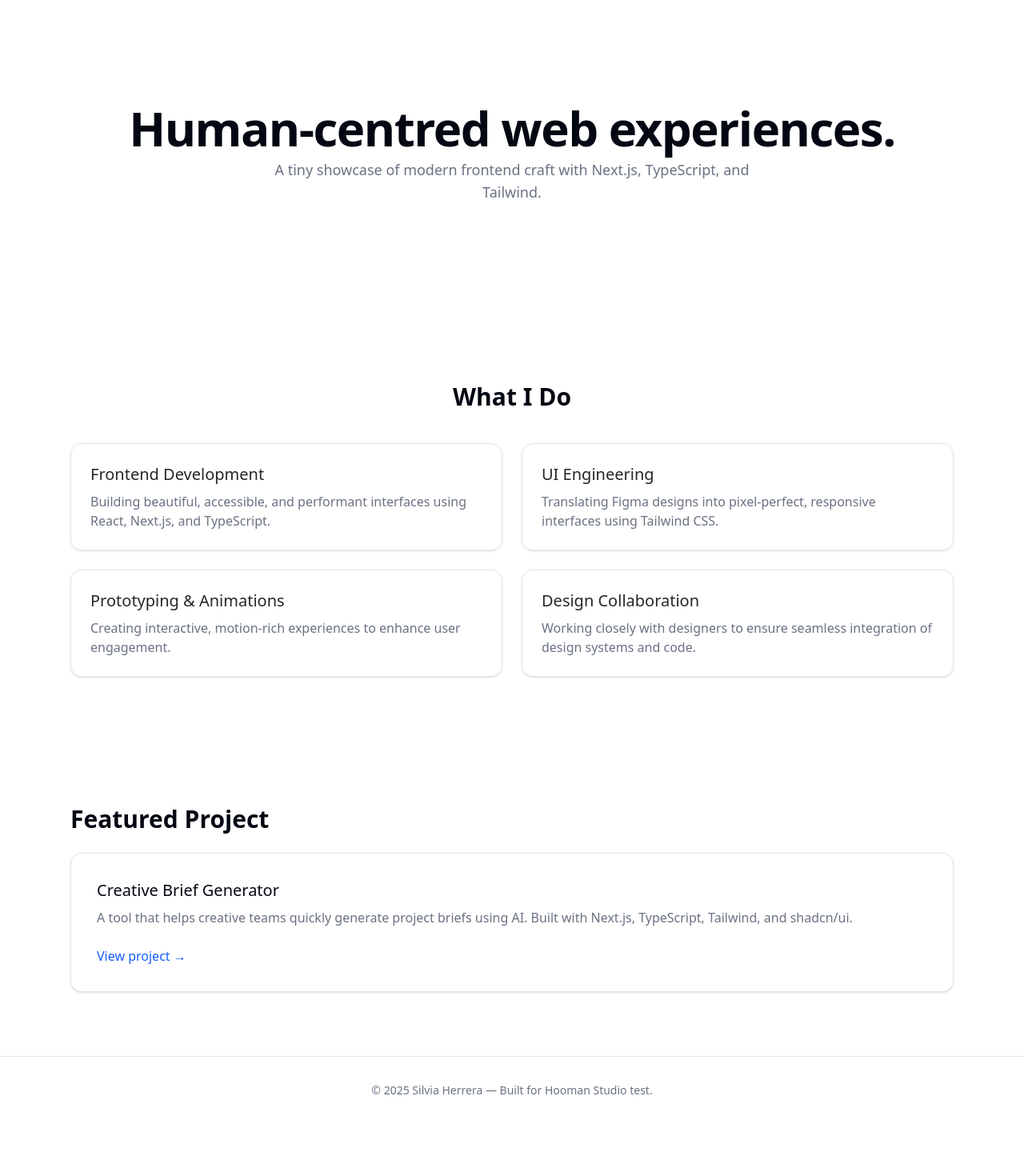
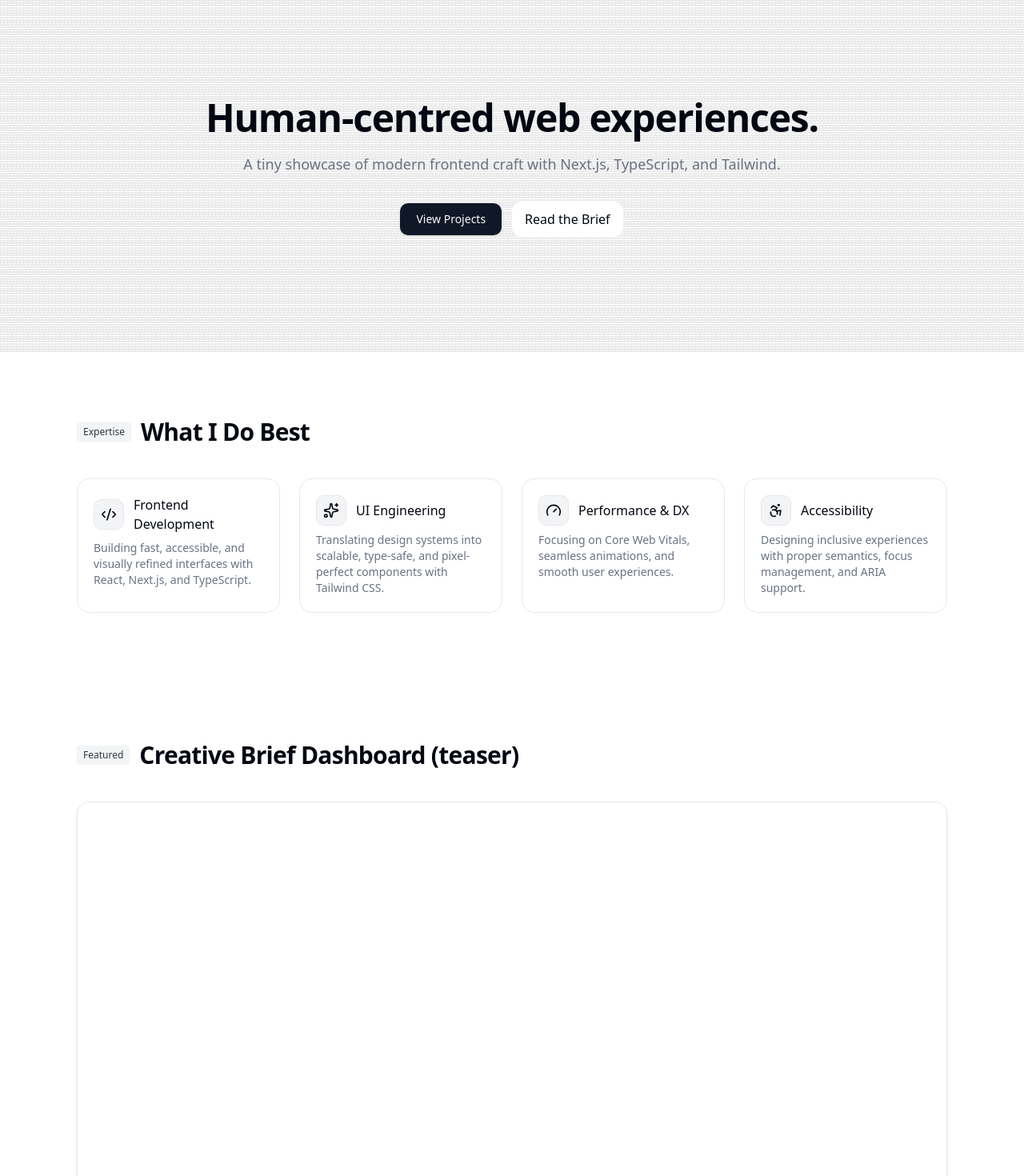
Before and after one commit to seha3/hooman-mvp, a Next.js app: page / in a window 1280 px wide. Shown: the part 78-1548 px from the top of the page at 80% size. Before the commit the page ends 1483 px from the top, so only its background shows below. Built offline with nearby package versions, Linux system fonts and the light colour scheme.

Commit message:
style: Fix some background styles and details

```diff
--- a/src/app/globals.css
+++ b/src/app/globals.css
@@ -62,7 +62,7 @@
   --destructive: oklch(0.577 0.245 27.325);
   --border: oklch(0.928 0.006 264.531);
   --input: oklch(0.928 0.006 264.531);
-  --ring: oklch(0.707 0.022 261.325);
+  --ring: oklch(0.65 0.03 260);
   --chart-1: oklch(0.646 0.222 41.116);
   --chart-2: oklch(0.6 0.118 184.704);
   --chart-3: oklch(0.398 0.07 227.392);
@@ -76,6 +76,13 @@
   --sidebar-accent-foreground: oklch(0.21 0.034 264.665);
   --sidebar-border: oklch(0.928 0.006 264.531);
   --sidebar-ring: oklch(0.707 0.022 261.325);
+  --hero-gradient:
+    radial-gradient(1200px 400px at 100% -10%, oklch(var(--muted)) 0%, transparent 60%),
+    radial-gradient(800px 280px at -10% 10%,  oklch(var(--accent)/.55) 0%, transparent 65%),
+    radial-gradient(1px 1px at 25% 25%,       oklch(var(--border)/.70) 1px, transparent 0);
+  --hero-repeat: no-repeat, no-repeat, repeat;
+  --hero-size: auto, auto, 28px 28px;
+  --hero-position: center, center, 0 0;
 }
 
 .dark {
@@ -110,7 +117,62 @@
   --sidebar-accent-foreground: oklch(0.985 0.002 247.839);
   --sidebar-border: oklch(1 0 0 / 10%);
   --sidebar-ring: oklch(0.551 0.027 264.364);
+  --hero-gradient:
+    radial-gradient(1000px 380px at 80% -20%, oklch(var(--primary)/.35) 0%, transparent 70%),
+    radial-gradient(800px 260px at 0% 120%,   oklch(var(--ring)/.25)    0%, transparent 75%),
+    radial-gradient(1px 1px at 25% 25%,       oklch(var(--border)/.55)  1px, transparent 0);
+  --hero-repeat: no-repeat, no-repeat, repeat;
+  --hero-size: auto, auto, 28px 28px;
+  --hero-position: center, center, 0 0;
 }
+
+/* light background (only light mode) */
+.light-surface {
+  background:
+    radial-gradient(1200px 400px at 100% -10%, oklch(var(--muted)) 0%, transparent 60%) /* mancha suave */,
+    linear-gradient(transparent 0 0),
+    radial-gradient(1px 1px at 25% 25%, oklch(var(--border)) 1px, transparent 0) 0 0/28px 28px; /* grid finito */
+}
+
+/* Overlay */
+.grain {
+  position: relative;
+  isolation: isolate;
+}
+.grain::after {
+  content: "";
+  position: absolute;
+  inset: 0;
+  pointer-events: none;
+  opacity: .08;
+  mix-blend-mode: multiply;
+  background:
+    radial-gradient(1px 1px at 10% 20%, #000 1px, transparent 1px),
+    radial-gradient(1px 1px at 30% 80%, #000 1px, transparent 1px),
+    radial-gradient(1px 1px at 70% 40%, #000 1px, transparent 1px),
+    radial-gradient(1px 1px at 90% 60%, #000 1px, transparent 1px);
+  background-size: 3px 3px, 4px 4px, 3px 3px, 5px 5px;
+  filter: contrast(120%) brightness(110%);
+  z-index: -1;
+}
+
+/* button shine (hover) */
+@keyframes shine {
+  0%   { transform: translateX(-150%); }
+  100% { transform: translateX(150%);  }
+}
+.btn-shine {
+  position: relative;
+  overflow: hidden;
+}
+.btn-shine::before {
+  content: "";
+  position: absolute; inset: 0;
+  background: linear-gradient(115deg, transparent 0%, rgba(255,255,255,.25) 45%, transparent 55%);
+  transform: translateX(-150%);
+}
+.btn-shine:hover::before { animation: shine .7s cubic-bezier(.4,0,.2,1); }
+
 
 @layer base {
   * {
--- a/src/app/page.tsx
+++ b/src/app/page.tsx
@@ -10,6 +10,7 @@ export default function HomePage() {
       <SiteHeader />
       <main>
         <Hero />
+        <div className="h-px bg-linear-to-r from-transparent via-[oklch(var(--border))] to-transparent" />
         <Services />
         <FeaturedProject />
         <SiteFooter />
--- a/src/app/projects/page.tsx
+++ b/src/app/projects/page.tsx
@@ -64,6 +64,9 @@ export default function ProjectsPage() {
               ? Array.from({ length: 6 }).map((_, i) => <ProjectCardSkeleton key={i} />)
               : filtered.map((p) => <ProjectCard key={p.id} p={p} />)}
           </div>
+          {filtered.length === 0 && (
+            <p className="text-sm text-muted-foreground mt-6">No projects match your filter.</p>
+          )}
         </div>
       </main>
     </>
--- a/src/components/FeaturedProject.tsx
+++ b/src/components/FeaturedProject.tsx
@@ -1,24 +1,38 @@
 export default function FeaturedProject() {
   return (
-    <section id="featured" className="py-20 bg-background">
-      <div className="max-w-6xl mx-auto px-6 text-center md:text-left">
-        <h2 className="text-3xl font-semibold text-foreground mb-6">
-          Featured Project
-        </h2>
-        <div className="bg-card border border-neutral-200 rounded-xl p-8 shadow-sm">
-          <h3 className="text-xl font-medium mb-2">Creative Brief Generator</h3>
-          <p className="text-muted-foreground mb-4">
-            A tool that helps creative teams quickly generate project briefs using AI.
-            Built with Next.js, TypeScript, Tailwind, and shadcn/ui.
-          </p>
-          <a
-            href="#"
-            className="inline-block mt-2 text-blue-600 hover:underline"
-          >
-            View project →
-          </a>
+    <section className="py-20 bg-background">
+        <div className="max-w-6xl mx-auto px-4 md:px-8">
+            <div className="mb-10 flex items-center gap-3">
+            <span className="px-2 py-1 rounded bg-muted text-foreground/80 text-xs">Featured</span>
+            <h2 className="text-2xl md:text-3xl font-semibold tracking-tight text-foreground">
+                Creative Brief Dashboard (teaser)
+            </h2>
+            </div>
+
+            <div className="overflow-hidden rounded-2xl border border-border bg-card shadow-sm">
+            <div
+                className="relative aspect-video border-b border-border bg-background"
+                aria-hidden
+            >
+                <div className="absolute inset-0 rounded-xl pointer-events-none
+                                bg-[radial-gradient(1200px_200px_at_80%_-50%,_oklch(var(--primary)/.12),_transparent_70%)]" />
+            </div>
+
+            <div className="p-5 flex items-center justify-between gap-4 flex-wrap">
+                <h3 className="text-lg text-foreground">A compact interface to manage briefs and handoffs.</h3>
+                <div className="flex gap-2 text-xs">
+                <span className="px-2 py-1 rounded bg-muted text-foreground/80">React</span>
+                <span className="px-2 py-1 rounded bg-muted text-foreground/80">TypeScript</span>
+                <span className="px-2 py-1 rounded bg-muted text-foreground/80">Next.js</span>
+                <span className="px-2 py-1 rounded bg-muted text-foreground/80">Tailwind</span>
+                </div>
+                <a href="/projects" className="px-3 py-2 rounded-md bg-primary text-primary-foreground btn-shine">
+                Explore Project
+                </a>
+            </div>
+            </div>
         </div>
-      </div>
     </section>
+
   );
 }
--- a/src/components/Hero.tsx
+++ b/src/components/Hero.tsx
@@ -1,14 +1,44 @@
 export default function Hero() {
   return (
-    <section className="py-24 md:py-36 text-center
-        bg-linear-to-b from-[oklch(var(--muted))] to-[oklch(var(--card))]
-        dark:from-[oklch(var(--sidebar))] dark:to-[oklch(var(--background))]">
-        <h1 className="text-4xl md:text-6xl font-semibold tracking-tight leading-tight text-foreground">
-            Human-centred web experiences.
+    <section
+      className="relative isolate py-24 md:py-36 text-center grain bg-background transition-colors duration-700"
+      style={{
+        backgroundImage: "var(--hero-gradient)",
+        backgroundRepeat: "var(--hero-repeat)",
+        backgroundSize: "var(--hero-size)",
+        backgroundPosition: "var(--hero-position)",
+      }}
+    >
+      <div className="max-w-5xl mx-auto px-6">
+        <h1 className="text-5xl font-bold tracking-tight text-foreground dark:drop-shadow-[0_0_15px_rgba(255,255,255,0.05)]">
+          Human-centred web experiences.
         </h1>
-        <p className="text-lg text-muted-foreground max-w-prose mx-auto">
-            A tiny showcase of modern frontend craft with Next.js, TypeScript, and Tailwind.
+        <p className="mt-5 text-lg text-muted-foreground max-w-2xl mx-auto">
+          A tiny showcase of modern frontend craft with Next.js, TypeScript, and Tailwind.
         </p>
+
+        <div className="mt-8 flex items-center justify-center gap-3">
+          <a
+            href="/projects"
+            className="inline-flex items-center justify-center rounded-lg px-5 py-2.5 text-sm font-medium
+                       bg-primary text-primary-foreground shadow-sm hover:brightness-110
+                       focus-visible:outline-none focus-visible:ring-2 focus-visible:ring-ring/60 transition"
+          >
+            View Projects
+          </a>
+
+          <a
+            href="/brief"
+            className="inline-flex items-center justify-center px-px py-px rounded-lg
+                       bg-linear-to-r from-[oklch(var(--primary))] via-[oklch(var(--ring))] to-[oklch(var(--primary))]
+                       hover:brightness-110 transition"
+          >
+            <span className="px-4 py-2.5 rounded-[calc(var(--radius)+2px)] bg-background text-foreground">
+              Read the Brief
+            </span>
+          </a>
+        </div>
+      </div>
     </section>
   );
 }
--- a/src/components/ProjectCard.tsx
+++ b/src/components/ProjectCard.tsx
@@ -8,7 +8,11 @@ export default function ProjectCard({ p }: { p: Project }) {
     "bg-muted text-neutral-700";
 
   return (
-    <article className="p-5 border border-neutral-200 rounded-xl bg-background shadow-sm hover:shadow-md transition">
+    <article
+        tabIndex={0}
+        className="p-5 border border-neutral-200 rounded-xl bg-background shadow-sm hover:shadow-md transition
+        focus-visible:ring-2 focus-visible:ring-ring/60 focus-visible:ring-offset-2 focus-visible:ring-offset-background
+        focus-visible:transition focus-visible:duration-200">
       <div className="flex items-center justify-between mb-2">
         <h3 className="text-lg font-medium">{p.title}</h3>
         <span className={`px-2.5 py-1 rounded-full text-xs ${badge}`}>{p.status}</span>
--- a/src/components/ProjectCardSkeleton.tsx
+++ b/src/components/ProjectCardSkeleton.tsx
@@ -1,6 +1,6 @@
 export default function ProjectCardSkeleton() {
   return (
-    <div className="p-5 border border-border rounded-xl bg-card animate-pulse">
+    <div className="p-5 border border-border rounded-xl bg-card animate-pulse focus-visible:outline-none focus-visible:ring-2 focus-visible:ring-ring/50">
       <div className="h-5 w-48 bg-neutral-200 rounded mb-3" />
       <div className="h-4 w-full bg-neutral-200 rounded mb-2" />
       <div className="h-4 w-3/4 bg-neutral-200 rounded mb-6" />
--- a/src/components/Services.tsx
+++ b/src/components/Services.tsx
@@ -1,43 +1,66 @@
-export default function Services() {
-  const services = [
+import { Code2, Sparkles, Gauge, Accessibility } from "lucide-react";
+
+type Item = {
+  icon: React.ComponentType<React.SVGProps<SVGSVGElement>>;
+  title: string;
+  desc: string;
+};
+
+const items: Item[] = [
   {
+    icon: Code2,
     title: "Frontend Development",
-      description:
-        "Building beautiful, accessible, and performant interfaces using React, Next.js, and TypeScript.",
+    desc: "Building fast, accessible, and visually refined interfaces with React, Next.js, and TypeScript.",
   },
   {
+    icon: Sparkles,
     title: "UI Engineering",
-      description:
-        "Translating Figma designs into pixel-perfect, responsive interfaces using Tailwind CSS.",
+    desc: "Translating design systems into scalable, type-safe, and pixel-perfect components with Tailwind CSS.",
   },
   {
-      title: "Prototyping & Animations",
-      description:
-        "Creating interactive, motion-rich experiences to enhance user engagement.",
+    icon: Gauge,
+    title: "Performance & DX",
+    desc: "Focusing on Core Web Vitals, seamless animations, and smooth user experiences.",
   },
   {
-      title: "Design Collaboration",
-      description:
-        "Working closely with designers to ensure seamless integration of design systems and code.",
+    icon: Accessibility,
+    title: "Accessibility",
+    desc: "Designing inclusive experiences with proper semantics, focus management, and ARIA support.",
   },
 ];
 
+export default function Services() {
   return (
-    <section id="services" className="py-20 bg-background">
-      <div className="max-w-6xl mx-auto px-6">
-        <h2 className="text-3xl font-semibold text-foreground mb-10 text-center">
-          What I Do
+    <section className="py-20 bg-background">
+      <div className="max-w-6xl mx-auto px-4 md:px-8">
+        <div className="mb-10 flex items-center gap-3">
+          <span className="px-2 py-1 rounded bg-muted text-foreground/80 text-xs">
+            Expertise
+          </span>
+          <h2 className="text-2xl md:text-3xl font-semibold tracking-tight text-foreground">
+            What I Do Best
           </h2>
-        <div className="grid gap-6 md:grid-cols-2">
-          {services.map((service, i) => (
+        </div>
+
+        <div className="grid grid-cols-1 sm:grid-cols-2 lg:grid-cols-4 gap-6">
+          {items.map(({ icon: Icon, title, desc }) => (
             <div
-              key={i}
-              className="p-6 border border-neutral-200 rounded-xl shadow-sm hover:shadow-md transition"
+              key={title}
+              className="group h-full rounded-2xl border border-border bg-card/80 backdrop-blur
+                         shadow-[0_1px_0_0_oklch(var(--border))]
+                         transition-transform duration-200 hover:-translate-y-0.5"
             >
-              <h3 className="text-xl font-medium text-neutral-800 mb-2">
-                {service.title}
+              <div className="p-5">
+                <div className="flex items-center gap-3 mb-2">
+                  <span className="p-2 rounded-lg bg-muted border border-border group-hover:border-[oklch(var(--primary))] transition">
+                    <Icon className="w-5 h-5 text-foreground" aria-hidden />
+                  </span>
+                  <h3 className="text-base text-foreground font-medium">
+                    {title}
                   </h3>
-              <p className="text-muted-foreground">{service.description}</p>
+                </div>
+                <p className="text-sm text-muted-foreground">{desc}</p>
+              </div>
             </div>
           ))}
         </div>
```
Lines whose indentation alone changed are shown as unchanged.
